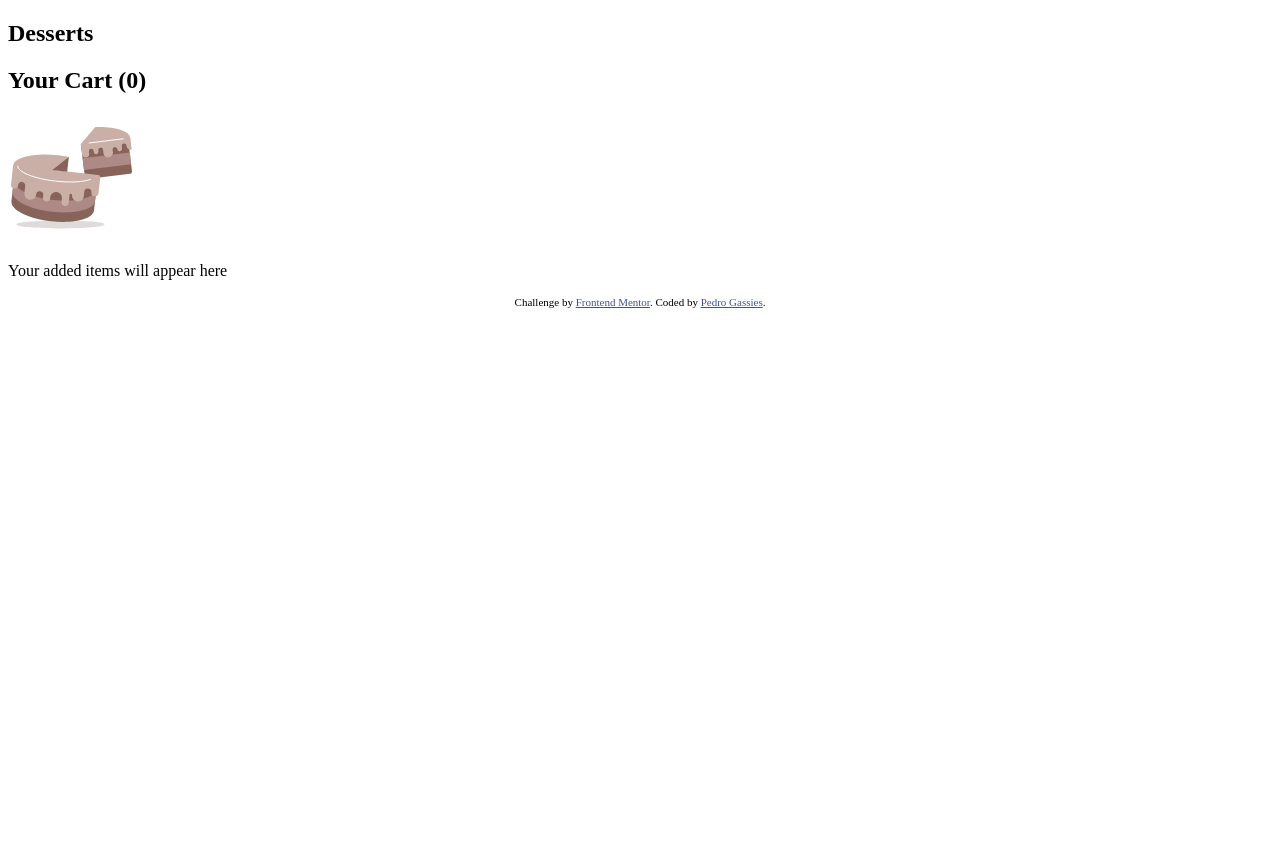
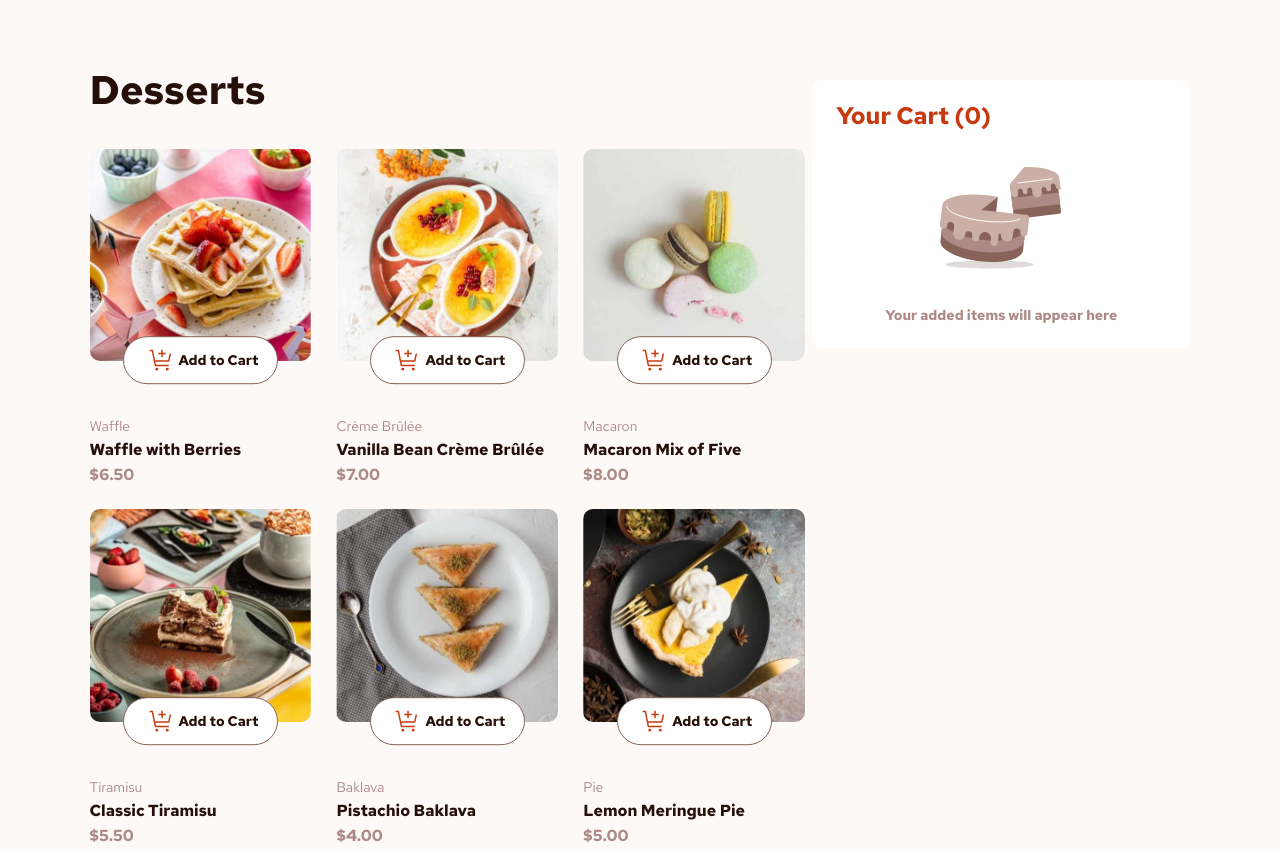
Before and after one commit to PedroGassies/ProducList, a plain HTML site: page index.html in a window 1280 px wide. Shown: the top 849 px of the page. Before the commit the page ends 800 px from the top, so only its background shows below. Drawn offline with Linux system fonts and the light colour scheme; the site is published under a folder, as on GitHub Pages, so addresses that start at the root find nothing.

Commit message:
correction chemin des fichiers css et js

```diff
--- a/index.html
+++ b/index.html
@@ -5,11 +5,11 @@
   <meta charset="UTF-8">
   <meta name="viewport" content="width=device-width, initial-scale=1.0">
   <!-- displays site properly based on user's device -->
-  <link href="/styles.css" rel="stylesheet">
+  <link href="styles.css" rel="stylesheet">
   <link rel="icon" type="image/png" sizes="32x32" href="./assets/images/favicon-32x32.png">
 
   <title>Frontend Mentor | Product list with cart</title>
-  <script src="/script.js"></script>
+  <script src="script.js"></script>
   <!-- Feel free to remove these styles or customise in your own stylesheet 👍 -->
   <style>
     .attribution {
```
